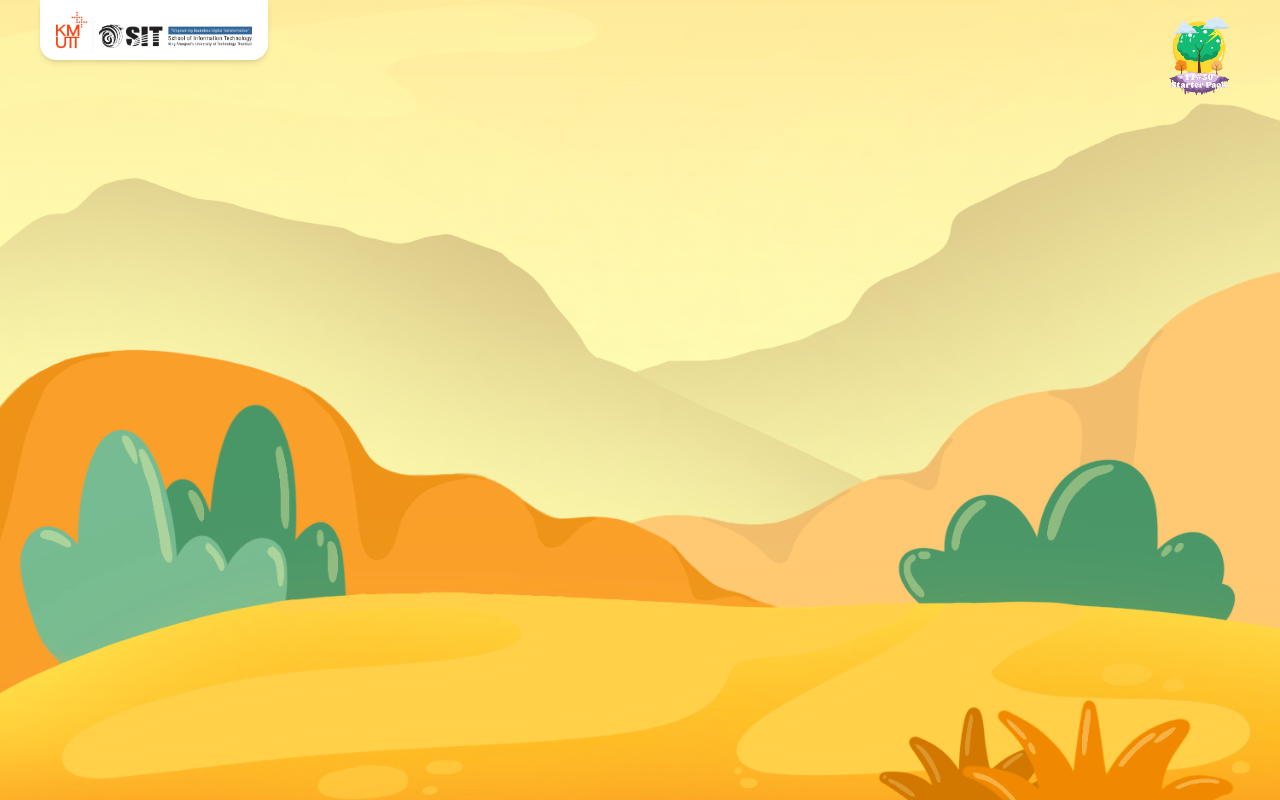
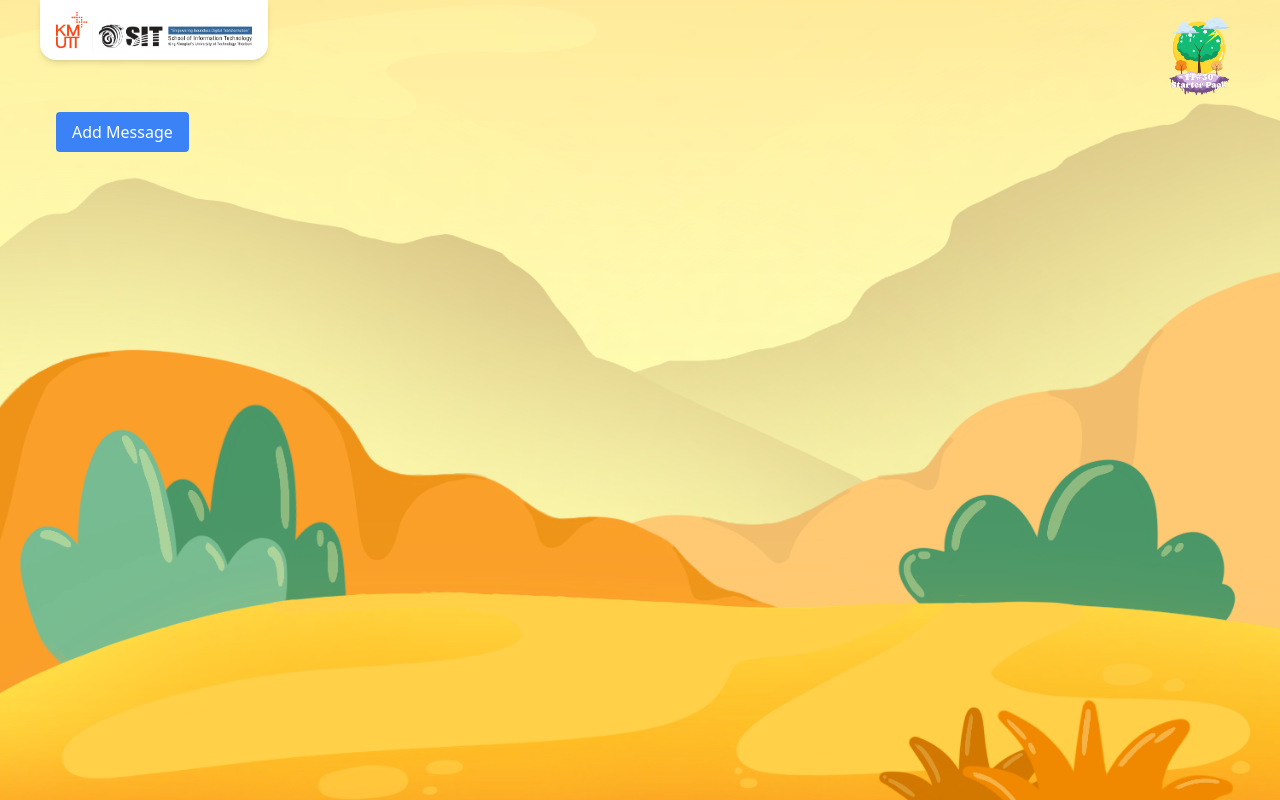
Before and after one commit to FameNu/IT30-Starter-Pack, a Vue app: page /boards in a window 1280 px wide. Before the commit this address had no page. Built offline with nearby package versions, Linux system fonts and the light colour scheme.

Commit message:
Add : router to board Page and BoardView

```diff
--- a/src/router/index.ts
+++ b/src/router/index.ts
@@ -1,6 +1,7 @@
 import { createRouter, createWebHistory } from 'vue-router'
 import HomeView from '@/views/HomeView.vue'
 import LocaltionView from '@/views/LocaltionView.vue'
+import BoardView from '@/views/BoardView.vue'
 
 const router = createRouter({
   history: createWebHistory(import.meta.env.BASE_URL),
@@ -14,6 +15,11 @@ const router = createRouter({
       path: '/locations',
       name: 'locations',
       component: LocaltionView
+    },
+    {
+      path: '/boards',
+      name: 'boards',
+      component: BoardView
     }
   ]
 })
--- /dev/null
+++ b/src/views/BoardView.vue
@@ -0,0 +1,26 @@
+<script setup lang="ts">
+import { ref } from 'vue';
+
+const messages = ref<string[]>([]);
+const addMessage = (): void => {
+  const newMessage = prompt("Enter your message:");
+  if (newMessage) {
+    messages.value.push(newMessage);
+  }
+};
+</script>
+
+<template>
+    <div class="p-4">
+      <div class="mb-4">
+        <button @click="addMessage" class="bg-blue-500 text-white py-2 px-4 rounded">Add Message</button>
+      </div>
+      <div class="space-y-2">
+        <div v-for="(message, index) in messages" :key="index" class="bg-gray-100 p-4 rounded shadow">
+          {{ message }}
+        </div>
+      </div>
+    </div>
+  </template>
+
+<style scoped></style>
```
